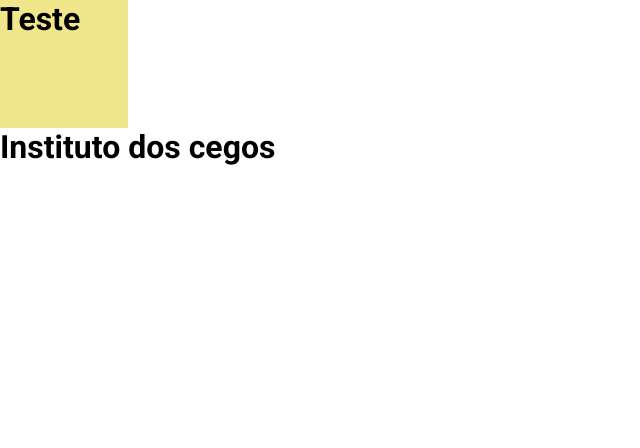
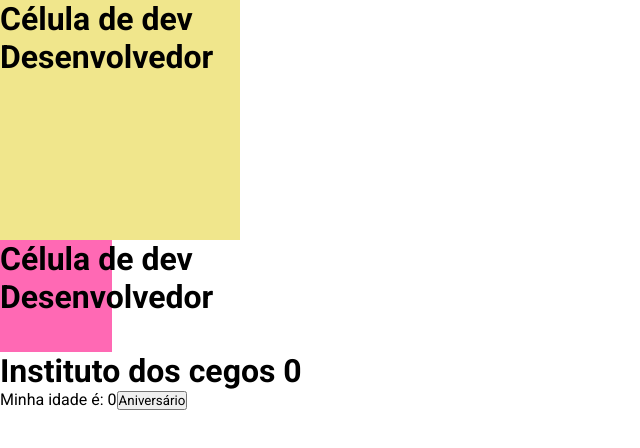
Before and after one commit to dev-inove/instituto-dos-cegos-front, a React (Create React App) app: page / in a window 1280 px wide. Shown: the top 448 px of the page, without its empty margins (0-640 px from the left). Built offline with nearby package versions, Linux system fonts and the light colour scheme.

Commit message:
structure almost done 2

```diff
--- a/public/index.html
+++ b/public/index.html
@@ -14,7 +14,7 @@
     <link rel="manifest" href="%PUBLIC_URL%/manifest.json" />
     <link rel="stylesheet" href="https://fonts.googleapis.com/css?family=Roboto:400,500,700&display=swap" />
 
-    <title>React App</title>
+    <title>Instituto dos cegos</title>
   </head>
   <body>
     <noscript>You need to enable JavaScript to run this app.</noscript>
--- a/src/components/H1/index.js
+++ b/src/components/H1/index.js
@@ -1,11 +1,18 @@
 import React from "react";
 import { H1Style as S } from "./style";
-export default function H1() {
+export default function H1({ aparece, nome }) {
   return (
     <>
-      <S.Container>
-        <h1>Teste</h1>
-      </S.Container>
+      {aparece && (
+        <>
+          <S.Container>
+            <h1>Célula de dev {nome || "Desenvolvedor"}</h1>
+          </S.Container>
+          <S.Body>
+            <h1>Célula de dev {nome || "Desenvolvedor"}</h1>
+          </S.Body>
+        </>
+      )}
     </>
   );
 }
--- a/src/components/H1/style.js
+++ b/src/components/H1/style.js
@@ -4,7 +4,13 @@ export const H1Style = {
   Container: styled.div`
     display: flex;
     background-color: khaki;
-    height: 8rem;
-    width: 8rem;
+    height: 15rem;
+    width: 15rem;
+  `,
+  Body: styled.div`
+    display: flex;
+    background-color: hotpink;
+    height: 7rem;
+    width: 7rem;
   `,
 };
--- a/src/index.js
+++ b/src/index.js
@@ -10,3 +10,5 @@ ReactDOM.render(
   </React.StrictMode>,
   document.getElementById("root")
 );
+
+// componentização, parametrização, (estado e imutabilidade)
--- a/src/pages/App.js
+++ b/src/pages/App.js
@@ -1,9 +1,19 @@
+import React, { useState } from "react";
+
 import H1 from "../components/H1/index";
 export default function App() {
+  const [age, setAge] = useState(0);
+
   return (
     <>
-      <H1 />
-      <h1>Instituto dos cegos</h1>
+      <H1 aparece={true} />
+      <h1>Instituto dos cegos {age}</h1>
+      {/* <H1 aparece={true} nome="Álvaro" />
+      <H1 aparece={true} nome="Davi" />
+      <H1 aparece={true} nome="Tierry" />
+      <H1 aparece={true} /> */}
+      Minha idade é: {age}
+      <button onClick={() => setAge(age + 1)}>Aniversário</button>
     </>
   );
 }
--- a/src/routes/index.js
+++ b/src/routes/index.js
@@ -6,6 +6,7 @@ const routes = () => (
   <BrowserRouter>
     <Switch>
       <Route path="/" exact component={App} />
+      <Route path="/user" component={App} />
     </Switch>
   </BrowserRouter>
 );
```
Also changed, not shown: src/pages/Home/index.js (added).
